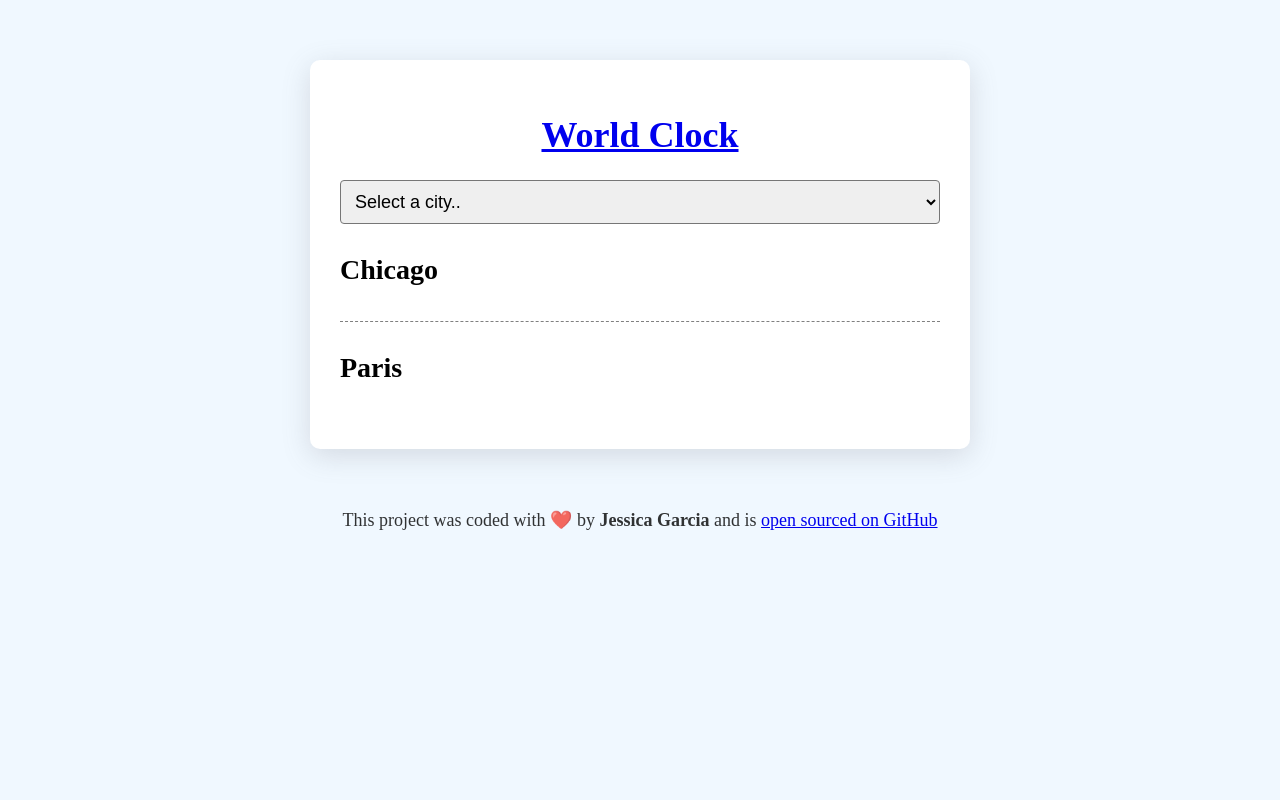
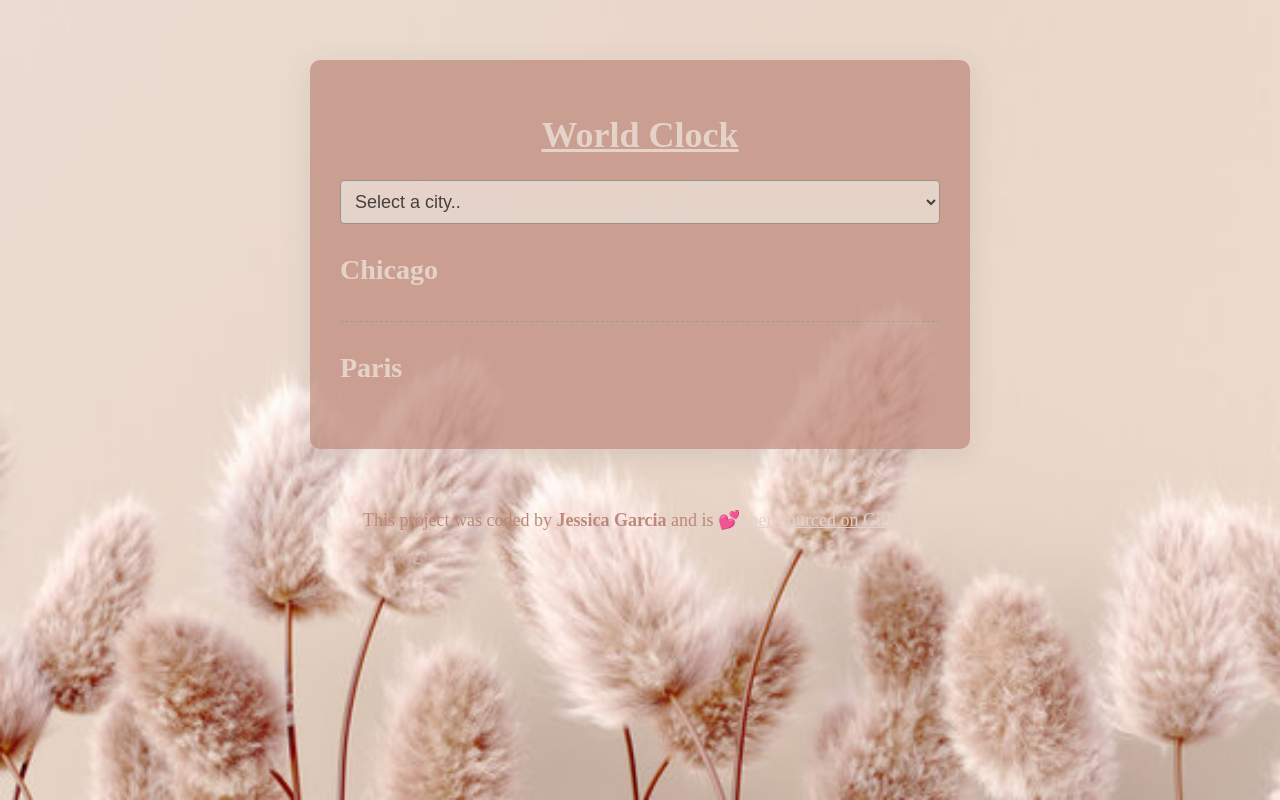
Before and after one commit to Comolacode/world-clock, a plain HTML site: page index.html in a window 1280 px wide. Drawn offline with nearby package versions, Linux system fonts and the light colour scheme; a script that the page names is missing.

Commit message:
added additional CSS

```diff
--- a/css/style.css
+++ b/css/style.css
@@ -1,16 +1,25 @@
 body{
-    background-color: aliceblue;
+    background-image: url("boho-leaves.jpeg");
+    background-repeat: no-repeat;
+    background-position: center;
+    background-attachment: fixed;
+    background-size: cover;
+}
+a{
+    color: #E3D2C8;
 }
 h1 {
     text-align: center;
     font-size: 36px;
 }
 h2 {
+    color: #E3D2C8;
     margin: 0 0 5px;
     font-size: 28px;
 }
 select {
     display: block;
+    background-color: #E3D2C8;
     width: 100%;
     font-size: 18px;
     border-radius: 4px;
@@ -19,10 +28,11 @@ select {
 .container{
 max-width: 600px;
 margin: 60px auto;
-background: white;
+background: #BD8879;
 padding: 30px;
 box-shadow: rgba(100, 100, 111, 0.2) 0px 7px 29px 0px;
 border-radius: 10px;
+opacity: 0.70;
 }
 
 .city{
@@ -36,9 +46,11 @@ border-radius: 10px;
     border: none;
 }
 .date{
+    color: #E3D2C8;
     opacity: 0.7;
 }
 .time{
+    color: #E3D2C8;
     font-size: 36px;
     font-weight: bold;
 }
@@ -50,5 +62,5 @@ border-radius: 10px;
 footer{
     text-align: center;
     font-size: 18px;
-    color: rgba(0, 0, 0, 0.8);
+    color:#BD8879
 }
--- a/index.html
+++ b/index.html
@@ -23,7 +23,7 @@
             <option value="current">Current Location</option>
             <option value="America/Chicago">Chicago 🇺🇸</option>
             <option value="Europe/Paris">Paris🇫🇷</option>
-            <option value="Europe/Berlin">Berlin </option>
+            <option value="Europe/Berlin">Berlin 🇩🇪 </option>
         </select>
 
         <div id="cities">
@@ -40,15 +40,14 @@
                     <div class="date"></div>
                 </div>
                 <div class="time"></div>
+                </div>
             </div>
         </div>
-    </div>
     <footer>
-        This project was coded with ❤️ by <strong>Jessica Garcia</strong> and is
+        This project was coded by <strong>Jessica Garcia</strong> and is
         <a href="https://github.com/Comolacode/world-clock" target="_blank">
-            open sourced on GitHub</a>
+            💕open sourced on GitHub</a>
     </footer>
     <script src="javascript/index.js"></script>
 </body>
-
 </html>
```
Also changed, not shown: css/boho-leaves.jpeg (added).
